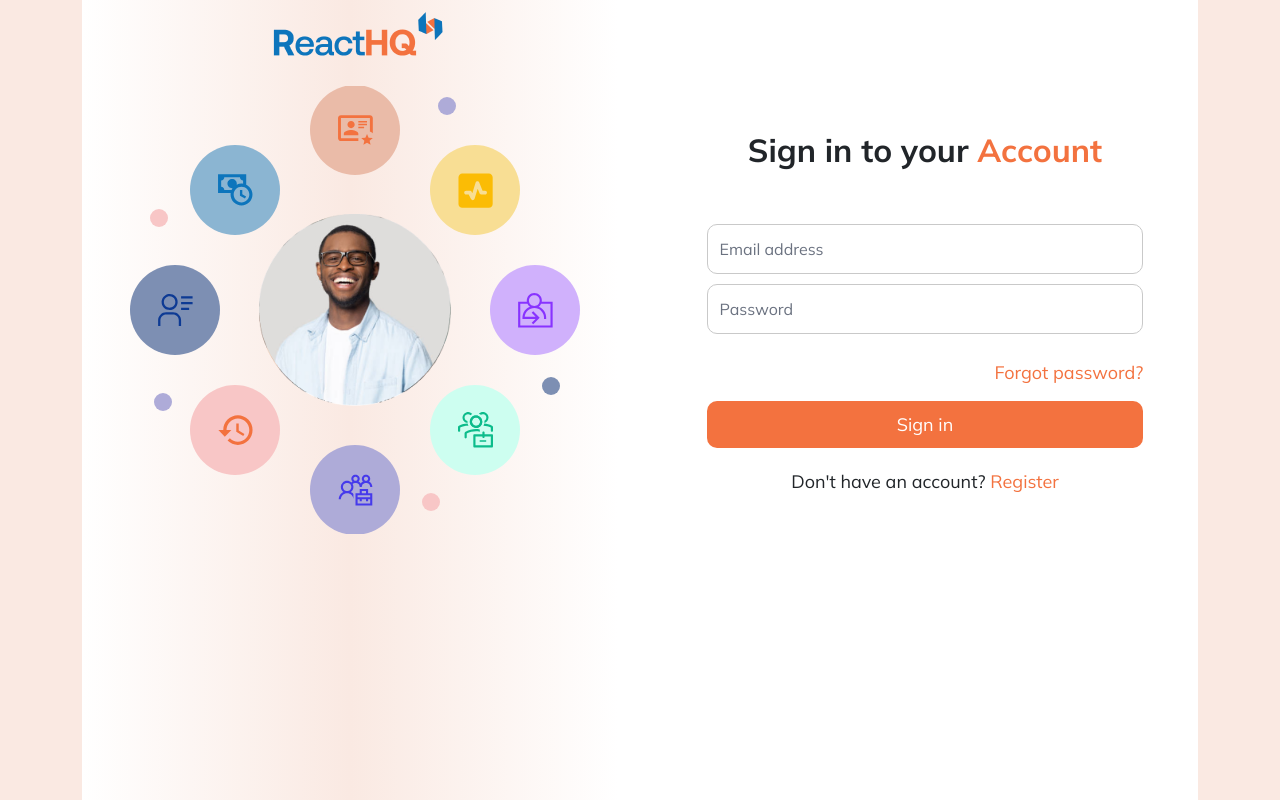
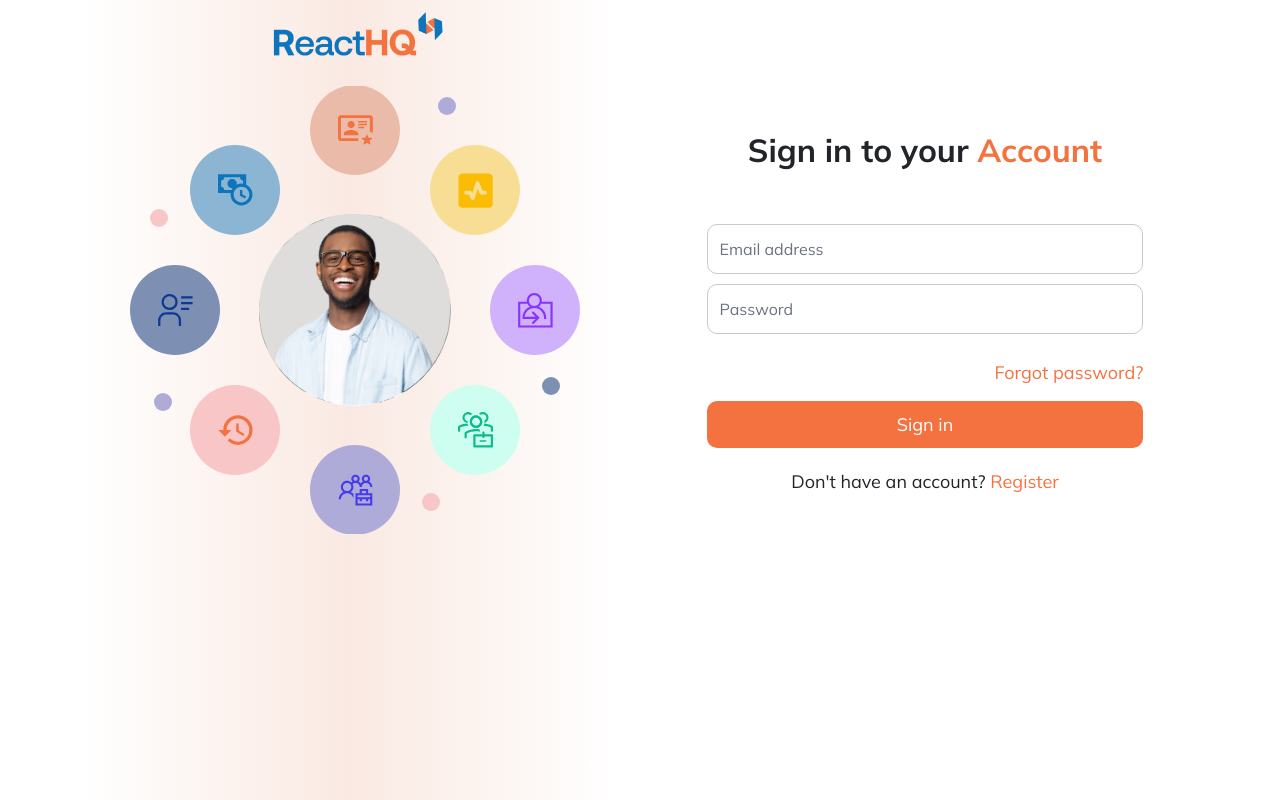
Before and after one commit to lediemhang87/HRProject, a React (Vite) app: page / in a window 1280 px wide. Built offline with nearby package versions, Linux system fonts and the light colour scheme.

Commit message:
fix sign in

```diff
--- a/src/pages/signin-page/signin-styles.scss
+++ b/src/pages/signin-page/signin-styles.scss
@@ -1,5 +1,5 @@
 .signin{
-    background-color: #fae9e2;
+    background-color: white;
     font-family: 'Mulish', sans-serif;
     font-size: 18px;
 
```
